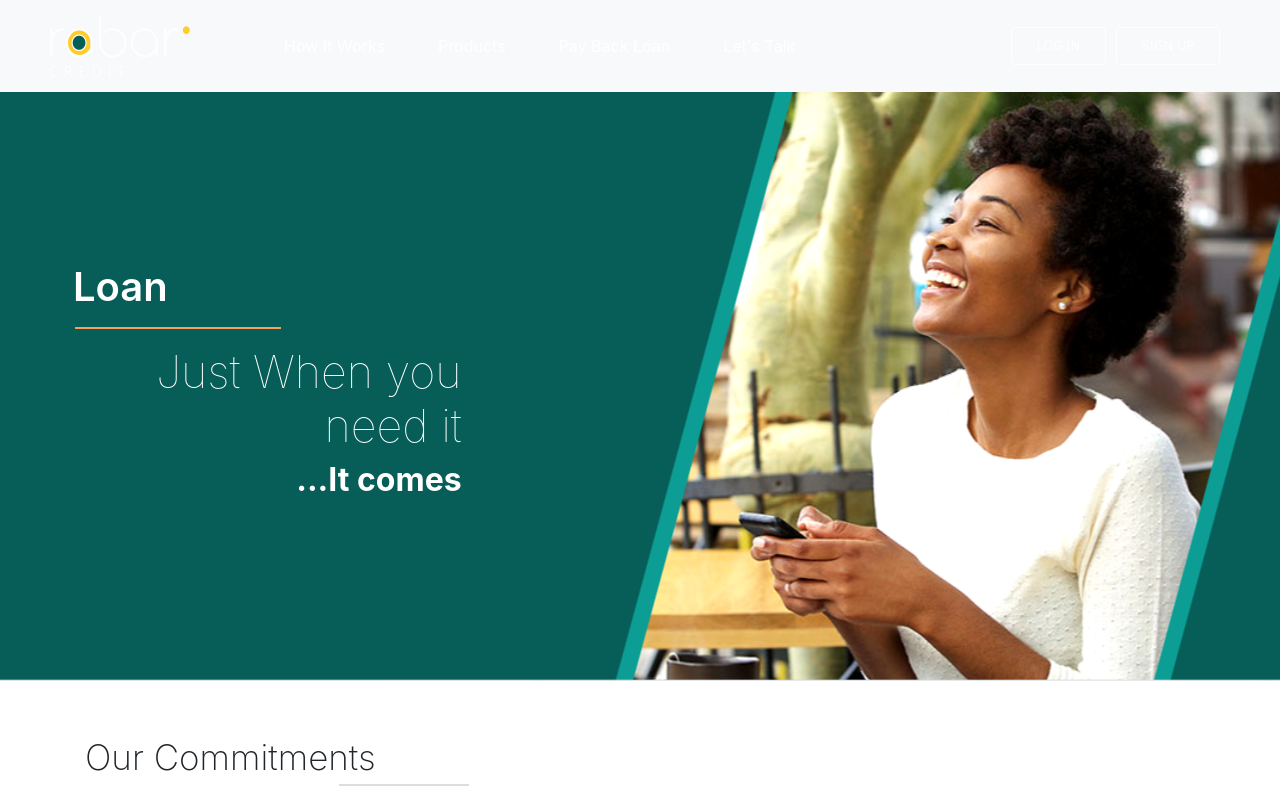
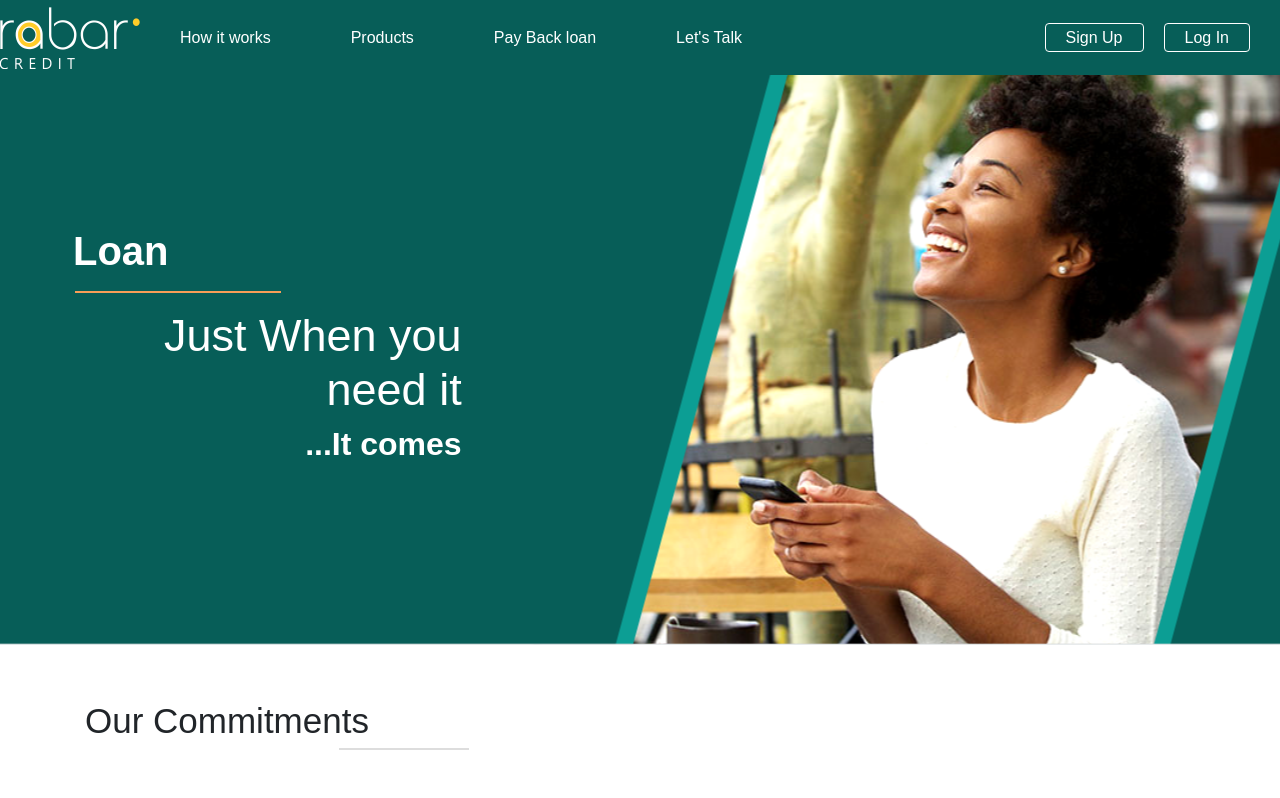
Before and after one commit to ecscorpresources/rabarcredit, a React (Create React App) app: page / in a window 1280 px wide. Shown: the top 798 px of the page. Built offline with nearby package versions, Linux system fonts and the light colour scheme.

Commit message:
added Navbar

```diff
--- a/src/components/app/App.js
+++ b/src/components/app/App.js
@@ -3,14 +3,14 @@ import "./App.css";
 import "bootstrap/dist/css/bootstrap.css";
 import { BrowserRouter as Router, Route, Switch } from "react-router-dom";
 import Footer from "../includes/Footer";
-import Pagenav from "../includes/Pagenav";
+import Navbar from "../includes/Navbar/Navbar";
 import Homepage from "../pages/Homepage/Homepage";
 
 function App() {
   return (
     <>
       <Router>
-        <Pagenav />
+        <Navbar />
         <Switch>
           <Route exact path="/" component={Homepage} />
         </Switch>
--- /dev/null
+++ b/src/components/includes/Navbar/Backdrop/Backdrop.css
@@ -0,0 +1,12 @@
+.backdrop {
+  position: fixed;
+  /* width: 70%;
+  max-width: 400px; */
+  width: 100%;
+  height: 100%;
+  top: 0;
+  left: 0;
+  background: rgba(0, 0, 0, 0.5);
+  z-index: 100;
+  margin-left: 400px;
+}
--- /dev/null
+++ b/src/components/includes/Navbar/Backdrop/Backdrop.js
@@ -0,0 +1,8 @@
+import React from "react";
+import "./Backdrop.css";
+
+const Backdrop = props => {
+  return <div className="backdrop" onClick={props.handleBackdropClick}></div>;
+};
+
+export default Backdrop;
--- /dev/null
+++ b/src/components/includes/Navbar/Navbar.css
@@ -0,0 +1,9 @@
+html {
+  height: 100%;
+}
+body {
+  margin: 0;
+  padding: 0;
+  font-family: sans-serif;
+  height: 100%;
+}
--- /dev/null
+++ b/src/components/includes/Navbar/Navbar.js
@@ -0,0 +1,42 @@
+import React, { Component } from "react";
+import Toolbar from "./Toolbar/Toolbar";
+import SideDrawer from "./SideDrawer/SideDrawer";
+import "./Navbar.css";
+import Backdrop from "./Backdrop/Backdrop";
+import { withRouter } from "react-router-dom";
+
+class Navbar extends Component {
+  state = {
+    SideDrawerOpen: false
+  };
+  handleDrawerToggleClick = () => {
+    this.setState(prevState => {
+      return {
+        SideDrawerOpen: !prevState.SideDrawerOpen
+      };
+    });
+  };
+  handleBackdropClick = () => {
+    this.setState({
+      SideDrawerOpen: false
+    });
+  };
+
+  render() {
+    console.log(this.props);
+    let myBackdrop;
+    if (this.state.SideDrawerOpen) {
+      myBackdrop = <Backdrop handleBackdropClick={this.handleBackdropClick} />;
+    }
+    return (
+      <div style={{ height: "100%" }}>
+        <Toolbar handleDrawerToggleClick={this.handleDrawerToggleClick} />
+        <SideDrawer show={this.state.SideDrawerOpen} />
+        {myBackdrop}
+        <main style={{ marginTop: "56px" }}></main>
+      </div>
+    );
+  }
+}
+
+export default withRouter(Navbar);
--- /dev/null
+++ b/src/components/includes/Navbar/SideDrawer/DrawerToggleButton.css
@@ -0,0 +1,23 @@
+.toggle_button {
+  display: flex;
+  flex-direction: column;
+  justify-content: space-around;
+  height: 24px;
+  width: 30px;
+  background: transparent;
+  border: none;
+  cursor: pointer;
+  padding: 0;
+  box-sizing: border-box;
+  margin-left: 20px;
+}
+
+.toggle_button:focus {
+  outline: none;
+}
+
+.toggle_button_line {
+  width: 30px;
+  height: 2px;
+  background-color: #fff;
+}
--- /dev/null
+++ b/src/components/includes/Navbar/SideDrawer/DrawerToggleButton.js
@@ -0,0 +1,16 @@
+import React from "react";
+import "./DrawerToggleButton.css";
+
+const DrawerToggleButton = props => {
+  return (
+    <>
+      <button className="toggle_button" onClick={props.handleDrawerToggleClick}>
+        <div className="toggle_button_line"></div>
+        <div className="toggle_button_line"></div>
+        <div className="toggle_button_line"></div>
+      </button>
+    </>
+  );
+};
+
+export default DrawerToggleButton;
--- /dev/null
+++ b/src/components/includes/Navbar/SideDrawer/SideDrawer.css
@@ -0,0 +1,44 @@
+.side_drawer {
+  height: 100%;
+  background: #fff;
+  box-shadow: 1px 0px 7px rgba(0, 0, 0, 0.5);
+  position: fixed;
+  top: 0;
+  left: 0;
+  width: 400px;
+  z-index: 200;
+  transform: translateX(-100%);
+  transition: transform 0.3s ease-out;
+}
+
+.side_drawer.open {
+  transform: translateX(0);
+}
+
+.side_drawer ul {
+  list-style: none;
+  display: flex;
+  flex-direction: column;
+  justify-content: center;
+  height: 100%;
+}
+
+.side_drawer ul li {
+  margin: 0.5rem 0;
+}
+
+.side_drawer ul li a {
+  text-decoration: none;
+  font-weight: bold;
+}
+
+.side_drawer ul li a:hover,
+.side_drawer ul li a:active {
+  color: #fa923f;
+}
+
+@media (min-width: 769px) {
+  .side_drawer {
+    display: none;
+  }
+}
--- /dev/null
+++ b/src/components/includes/Navbar/SideDrawer/SideDrawer.js
@@ -0,0 +1,26 @@
+import React from "react";
+import { Link } from "react-router-dom";
+import "./SideDrawer.css";
+
+const SideDrawer = props => {
+  let drawerClasses = "side_drawer";
+  if (props.show) {
+    drawerClasses = "side_drawer open";
+  }
+  return (
+    <>
+      <nav className={drawerClasses}>
+        <ul>
+          <li>
+            <Link to="/">Producrs</Link>
+          </li>
+          <li>
+            <Link to="/">Users</Link>
+          </li>
+        </ul>
+      </nav>
+    </>
+  );
+};
+
+export default SideDrawer;
--- /dev/null
+++ b/src/components/includes/Navbar/Toolbar/Toolbar.css
@@ -0,0 +1,89 @@
+.toolbar {
+  position: fixed;
+  top: 0;
+  left: 0;
+  width: 100%;
+  background-color: #075e58;
+  height: 75px;
+  padding-right: 20px;
+}
+
+.toolbar_navigation {
+  height: 100%;
+  display: flex;
+  align-items: center;
+}
+
+.toolbar_logo a {
+  color: #fff;
+  text-decoration: none;
+  font-size: 2rem;
+  padding: 0 1.5rem;
+}
+
+.toolbar_logo {
+  margin-left: 0.5rem;
+}
+
+.toolbar_navigation_items {
+  display: flex;
+  width: 100%;
+}
+
+.toolbar_navigation_items ul {
+  list-style: none;
+  margin: 0;
+  padding: 0;
+  display: flex;
+}
+
+.toolbar_navigation_items ul li a {
+  color: #fff;
+  text-decoration: none;
+}
+
+.toolbar_navigation_items ul.login_signup {
+  margin-left: auto;
+}
+
+.toolbar_navigation_items ul.login_signup a {
+  margin: 0 10px;
+  color: #fff;
+  background-color: transparent;
+  padding: 5px 20px;
+  border-radius: 4px;
+  border: 1px solid #fff;
+}
+
+.toolbar_navigation_items ul.links li {
+  padding: 0 40px;
+}
+/*
+.spacer {
+  flex: 1;
+} */
+/*
+.toolbar_navigation_items ul li {
+  padding: 0 0.5rem;
+} */
+
+/*
+.toolbar_navigation_items:hover,
+.toolbar_navigation_items:active {
+  color: #521751;
+} */
+
+@media (max-width: 768px) {
+  .toolbar_navigation_items {
+    display: none;
+  }
+}
+
+@media (min-width: 769px) {
+  .toolbar_toggle_button {
+    display: none;
+  }
+  .toolbar_logo {
+    margin-left: 0;
+  }
+}
--- /dev/null
+++ b/src/components/includes/Navbar/Toolbar/Toolbar.js
@@ -0,0 +1,51 @@
+import React from "react";
+import { Link } from "react-router-dom";
+import "./Toolbar.css";
+import DrawerToggleButton from "../SideDrawer/DrawerToggleButton";
+
+const Toolbar = props => {
+  return (
+    <header className="toolbar">
+      <nav className="toolbar_navigation">
+        <div className="toolbar_toggle_button">
+          <DrawerToggleButton
+            handleDrawerToggleClick={props.handleDrawerToggleClick}
+          />
+        </div>
+        <div className="toolbar_logo">
+          <img
+            src={require("../../../../assets/img/Rabar Credit.png")}
+            alt=""
+          />
+        </div>
+        {/* <div className="spacer"></div> */}
+        <div className="toolbar_navigation_items">
+          <ul className="links">
+            <li>
+              <Link to="/">How it works</Link>
+            </li>
+            <li>
+              <Link to="/">Products</Link>
+            </li>
+            <li>
+              <Link to="/">Pay Back loan</Link>
+            </li>
+            <li>
+              <Link to="/">Let's Talk</Link>
+            </li>
+          </ul>
+          <ul className="login_signup">
+            <li>
+              <Link to="/">Sign Up</Link>
+            </li>
+            <li>
+              <Link to="/">Log In</Link>
+            </li>
+          </ul>
+        </div>
+      </nav>
+    </header>
+  );
+};
+
+export default Toolbar;
```
